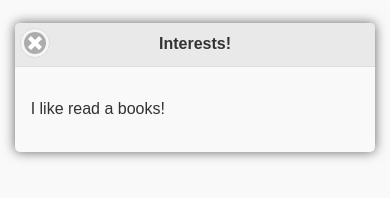
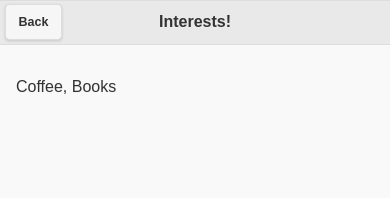
Before and after one commit to Agnieszka-94/JQMobile, a plain HTML site: page www/index.html in a window 390 px wide. Both pictures are taken after a click on the link "Interests!". Drawn offline with Linux system fonts and the light colour scheme; some packages are replaced by stand-ins of ours.

Commit message:
JQMobile

```diff
--- a/www/index.html
+++ b/www/index.html
@@ -45,12 +45,13 @@
 		</div>
 
 		<!-- Mobile device details page -->
-		<div data-role="page" id="details" data-dialog="true">
+		<div data-role="page" id="details">
 			<div data-role="header" data-theme="a">
+			<a href="#pageone" class="ui-btn ui-btn-inline ui-corner-all ui-shadow">Back</a>
 				<h1>Interests!</h1>
 			</div>
 			<div role="main" class="ui-content">
-				<p id="deviceDetails">I like read a books!</p>
+				<p id="deviceDetails">Coffee, Books</p>
 			</div>
 		</div>
 
--- a/www/js/pgb.js
+++ b/www/js/pgb.js
@@ -9,12 +9,4 @@ function onDeviceReady() {
 
 function deviceInfo() {
 
-	info =  'Device Model   : '    + device.model + '<br>' +
-			'Device Name    : '     + device.name + '<br>' +
-			'Device Cordova : '  + device.cordova + '<br>' +
-			'Device Platform: ' + device.platform + '<br>' +
-			'Device UUID    : '     + device.uuid + '<br>' +
-			'Device Version : '  + device.version + '<br>';
-
-	document.getElementById("deviceDetails").innerHTML = info;
 }
```
